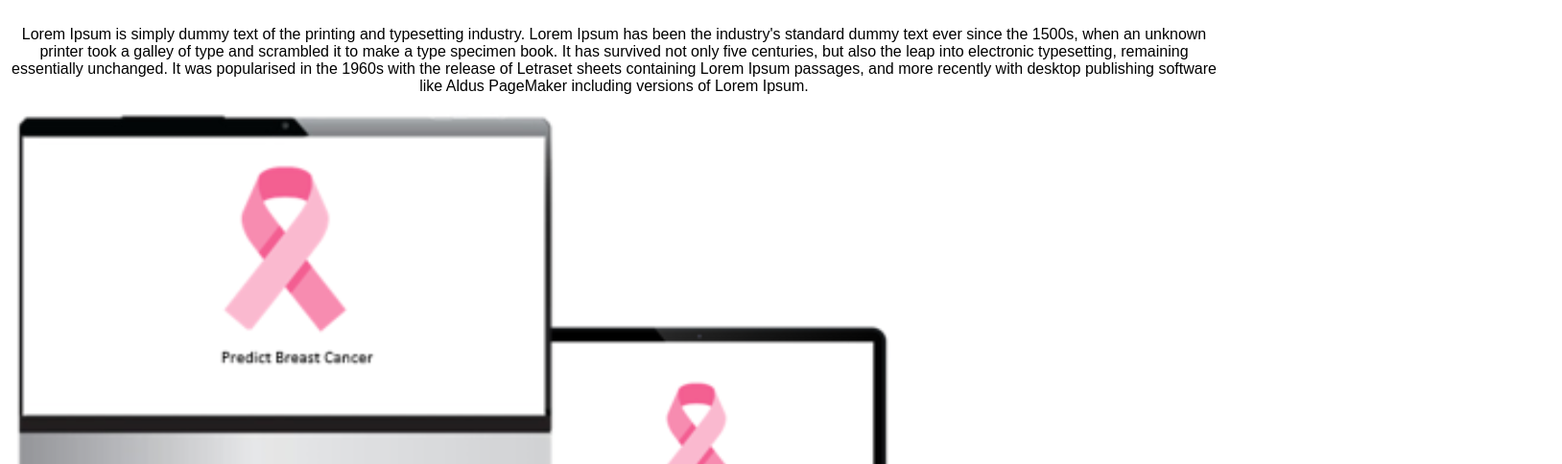
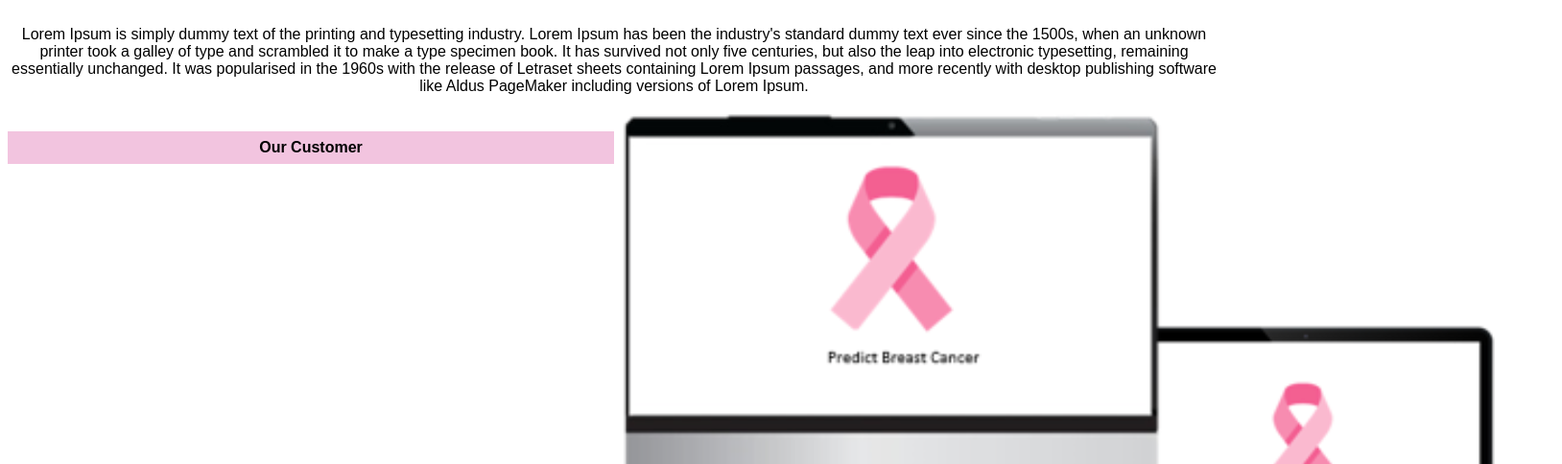
Before and after one commit to joannetrann/fit3164, a plain HTML site: page test.html in a window 1280 px wide. Shown: the part 244-728 px from the top of the page at 96% size, 1628 px wide, since content can reach past the window. Drawn offline with Linux system fonts and the light colour scheme.

Commit message:
Update test.html

```diff
--- a/test.html
+++ b/test.html
@@ -87,7 +87,7 @@ li a:hover {
   display: inline-block;
   color: #000000;
   text-decoration: none;
-  width: 49%;
+  width: 50%;
 }
 #logo img    {
   width: 100px;
@@ -101,6 +101,11 @@ li a:hover {
 }
 
 /* laptop */
+ #laptop {
+   width: 50%;
+    float: right;
+
+   }
 
   </style>
 
```
